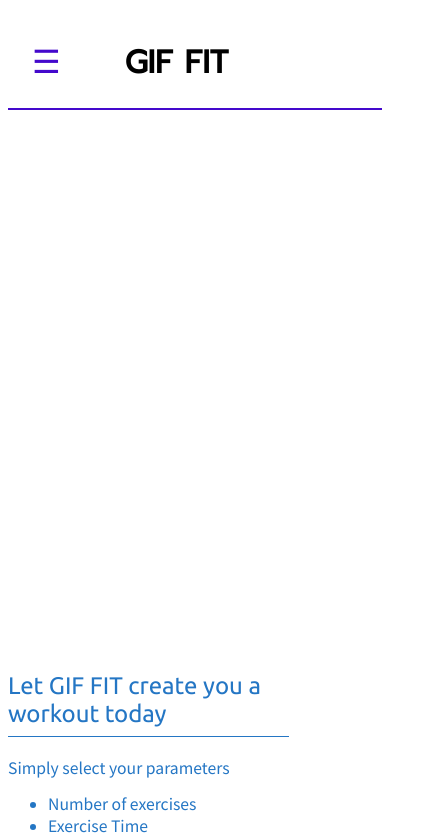
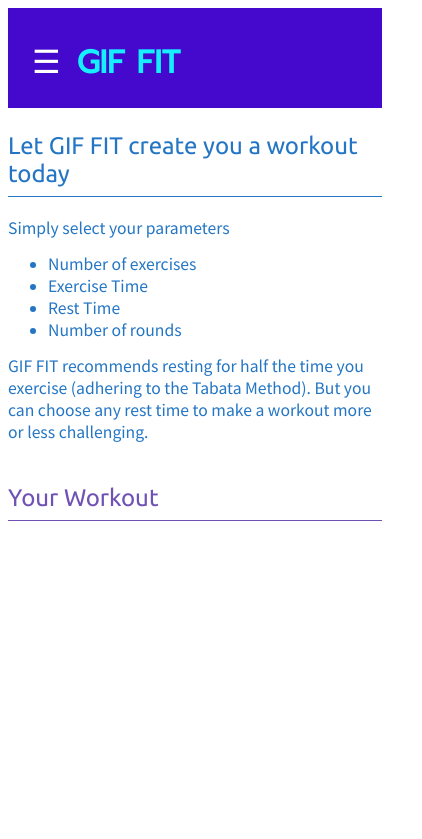
Before and after one commit to jamesncox/gif-fit-2.0, a React (Create React App) app: page / in a window 390 px wide. Shown: the top 839 px of the page, 422 px wide, since content can reach past the window. Built offline with nearby package versions, Linux system fonts and the light colour scheme.

Commit message:
Update .css margins/position: fixed, etc'

```diff
--- a/src/components/content/WelcomeMessage.js
+++ b/src/components/content/WelcomeMessage.js
@@ -11,7 +11,7 @@
                 <li>Rest Time</li>
                 <li>Number of rounds</li>
             </ul>
-            <p className="welcome-description" style={{width: "75%"}}>GIF FIT recommends resting for half the time you exercise (adhering to the Tabata Method). But you can choose any rest time to make a workout more or less challenging.</p>
+            <p className="welcome-description">GIF FIT recommends resting for half the time you exercise (adhering to the Tabata Method). But you can choose any rest time to make a workout more or less challenging.</p>
         </div>
     )
 }
--- a/src/stylesheets/App.css
+++ b/src/stylesheets/App.css
@@ -3,9 +3,7 @@
 @import url('https://fonts.googleapis.com/css2?family=Source+Sans+Pro&display=swap');
 
 .App {
-  margin-top: -2rem;
-  margin-right: -1rem;
-  margin-left: -1rem;
+  margin: 0;
 }
 
 :root {
@@ -40,7 +38,10 @@
   font-family: var(--ubuntu);
   display: grid;
   grid-template-columns: 1fr 1fr;
-  margin: 5rem;
+  margin-top: 0;
+  /* margin: 5rem; */
+  margin-left: 5rem;
+  margin-right: 5rem;
 }
 
 /* WelcomeMessage.js */
@@ -62,6 +63,7 @@
   margin-top: -.25rem;
   color: var(--blue);
   font-size: 1.1rem;
+  width: 75%;
 }
 
 /* DisplaySelections.js */
--- a/src/stylesheets/Responsive.css
+++ b/src/stylesheets/Responsive.css
@@ -1,9 +1,5 @@
 @media only screen and (max-width: 800px) {
-    .App {
-        margin: 0;
-    }
-
-    .top-nav {
+  .top-nav {
         display: none;
     }
 
@@ -40,9 +36,18 @@
     }
 
     .home-grid-wrapper {
-        display: flex;
-        flex-direction: column;
-        margin: auto;
+        display: grid;
+        grid-template-columns: 1fr;
+        width: 100%;
+        margin: 0;
+    }
+
+    .welcome-title {
+        width: 100%;
+    }
+
+    .welcome-description {
+        width: 100%;
     }
 
     .display-selection-title {
@@ -50,6 +55,10 @@
     }
 
     .display-selection-description {
+        width: 100%;
+    }
+
+    .display-selection-time {
         width: 100%;
     }
 
--- a/src/stylesheets/SideNav.css
+++ b/src/stylesheets/SideNav.css
@@ -1,4 +1,5 @@
 .sidenav {
+  position: fixed;
   font-family: var(--prompt);
   height: 100%;
   width: 0;
@@ -40,11 +41,13 @@
 }
 
 .sidenav-hamburger-wrapper {
-  background-color: white;
+  position: sticky;
   top: 0;
+  left: 0;
+  background-color: var(--dark-purple);
+  color: var(--white);
   font-family: var(--prompt);
   display: flex;
-  border-bottom: 2px solid var(--dark-purple);
 }
 
 .hamburger {
@@ -53,12 +56,11 @@
   font-size: 2rem;
   margin-top: 30px;
   padding-bottom: 7px;
-  color: var(--dark-purple);
+  color: var(--white);
 }
 
 .sidenav-title {
-  /* position: fixed; */
   margin-top: 30px;
-  margin-left: 4rem;
-  color: var(--purple-pink);
+  margin-left: 1rem;
+  color: var(--sea-blue);
 }
--- a/src/stylesheets/TopNav.css
+++ b/src/stylesheets/TopNav.css
@@ -1,10 +1,9 @@
 /* Navbar container */
 .top-nav {
     background-color: var(--dark-purple);
-    color: white;
+    color: var(--white);
     overflow: hidden;
     font-family: var(--prompt);
-    border-bottom: 2px solid var(--white);
 }
 
 /* GIF FIT header */
@@ -74,8 +73,6 @@
     box-shadow: var(--black-shadow);
     z-index: 1;
     border-bottom: solid 3px var(--medium-purple);
-    /* border-left: solid 2px var(--medium-purple); */
-    /* border-right: solid 2px var(--medium-purple); */
     border-bottom-left-radius: 10px;
     border-bottom-right-radius: 10px;
 }
```
